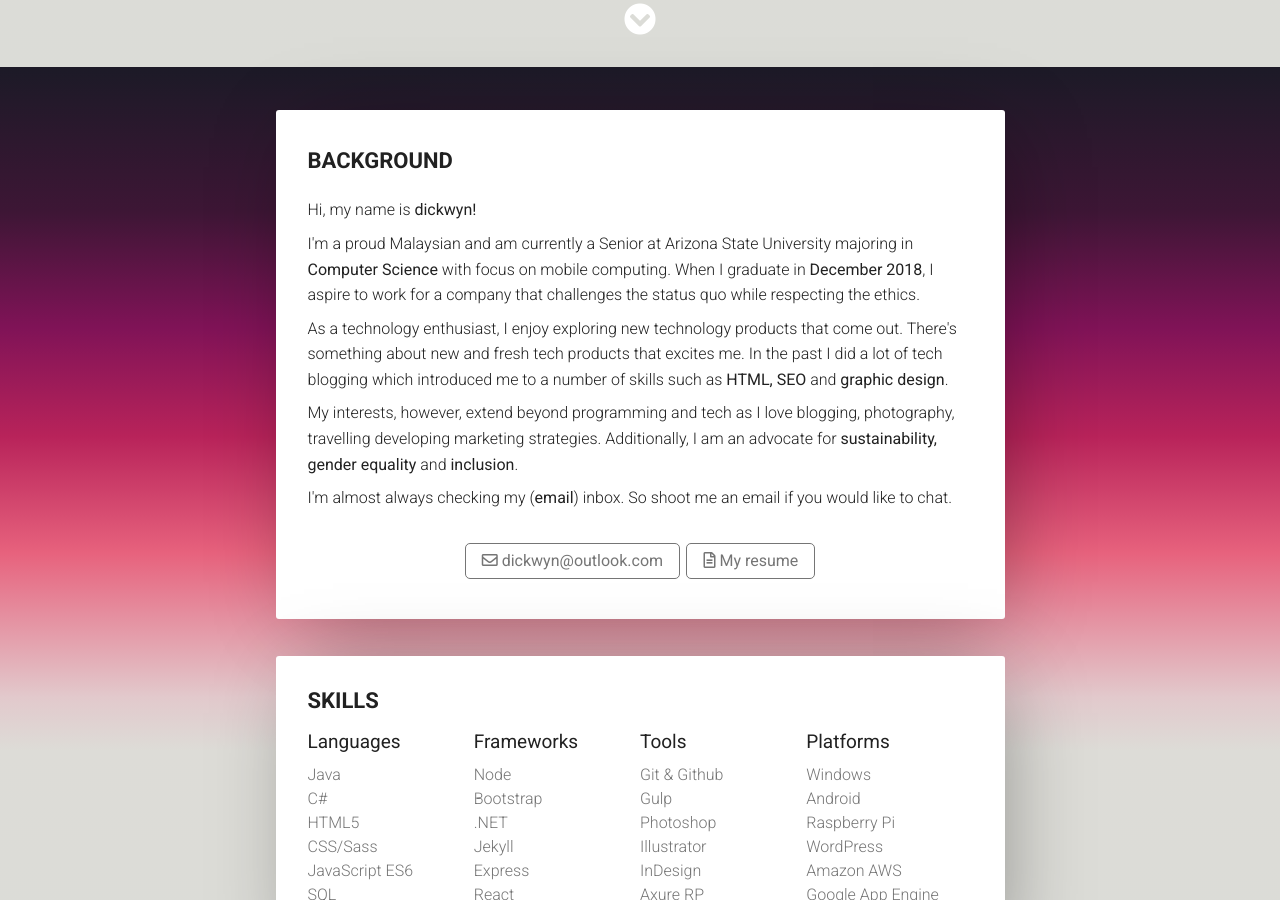
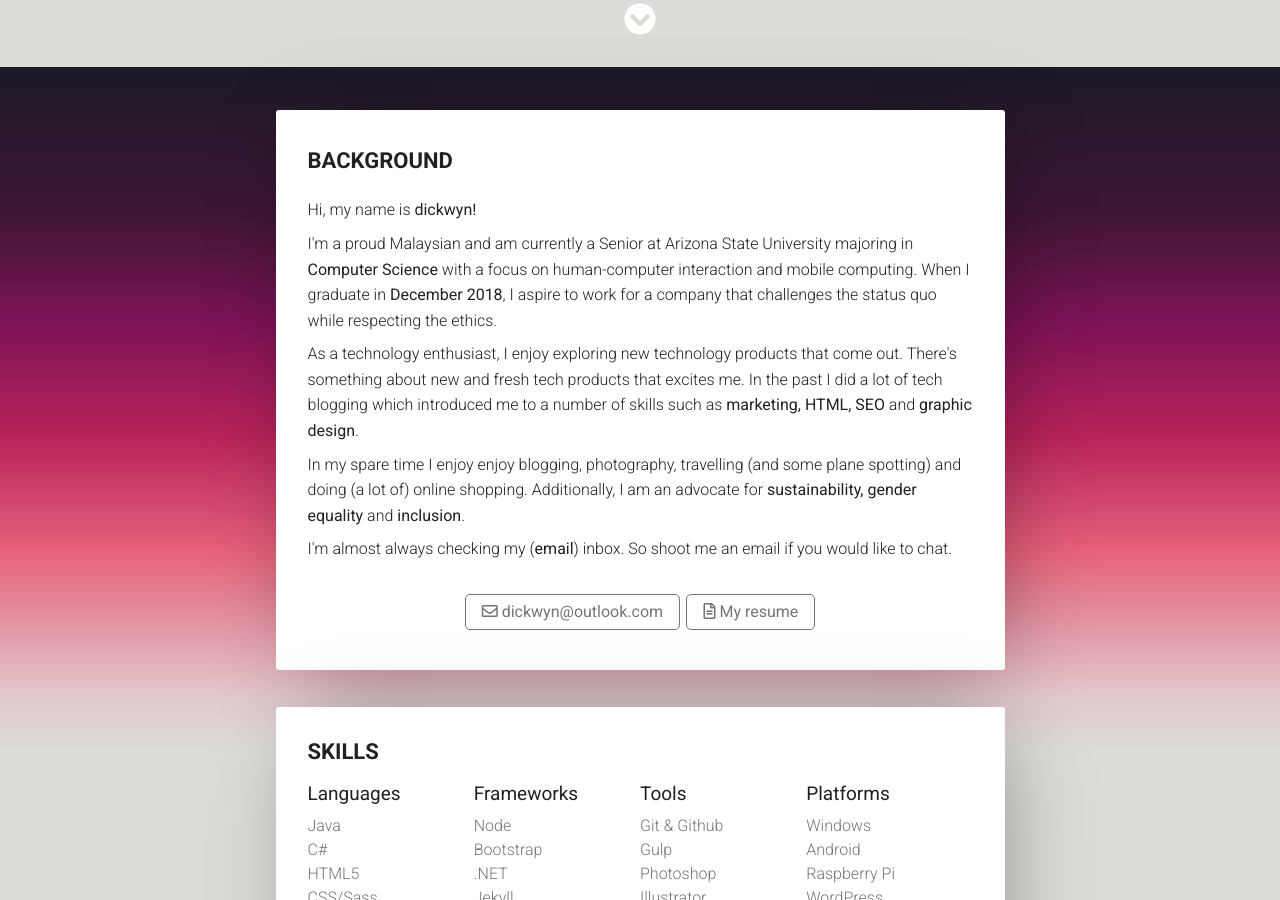
Before and after one commit to dickwyn/v2, a Jekyll site: the page built from index.html, in a window 1280 px wide and 900 px high, scrolled down 833 px. Built offline with Jekyll 4.4.1, drawn with Linux system fonts in a browser that asks for light colours; nearby versions of some CDN libraries; Markdown is read by kramdown in place of the engine named in the settings; comment, search, counter and statistics services are not loaded.

Commit message:
update summary

```diff
--- a/_data/summaries.yml
+++ b/_data/summaries.yml
@@ -3,7 +3,7 @@ short:
 
 long:
   - item: Hi, my name is <b>dickwyn!</b>
-  - item: I'm a proud Malaysian and am currently a Senior at Arizona State University majoring in <b>Computer Science</b> with focus on mobile computing. When I graduate in <b>December 2018</b>, I aspire to work for a company that challenges the status quo while respecting the ethics.
-  - item: As a technology enthusiast, I enjoy exploring new technology products that come out. There's something about new and fresh tech products that excites me. In the past I did a lot of tech blogging which introduced me to a number of skills such as <b>HTML, SEO</b> and <b>graphic design</b>.
-  - item: My interests, however, extend beyond programming and tech as I love blogging, photography, travelling developing marketing strategies. Additionally, I am an advocate for <b>sustainability, gender equality</b> and <b>inclusion</b>.
+  - item: I'm a proud Malaysian and am currently a Senior at Arizona State University majoring in <b>Computer Science</b> with a focus on human-computer interaction and mobile computing. When I graduate in <b>December 2018</b>, I aspire to work for a company that challenges the status quo while respecting the ethics.
+  - item: As a technology enthusiast, I enjoy exploring new technology products that come out. There's something about new and fresh tech products that excites me. In the past I did a lot of tech blogging which introduced me to a number of skills such as <b>marketing, HTML, SEO</b> and <b>graphic design</b>.
+  - item: In my spare time I enjoy enjoy blogging, photography, travelling (and some plane spotting) and doing (a lot of) online shopping. Additionally, I am an advocate for <b>sustainability, gender equality</b> and <b>inclusion</b>.
   - item: I'm almost always checking my (<b>email</b>) inbox. So shoot me an email if you would like to chat.
```
